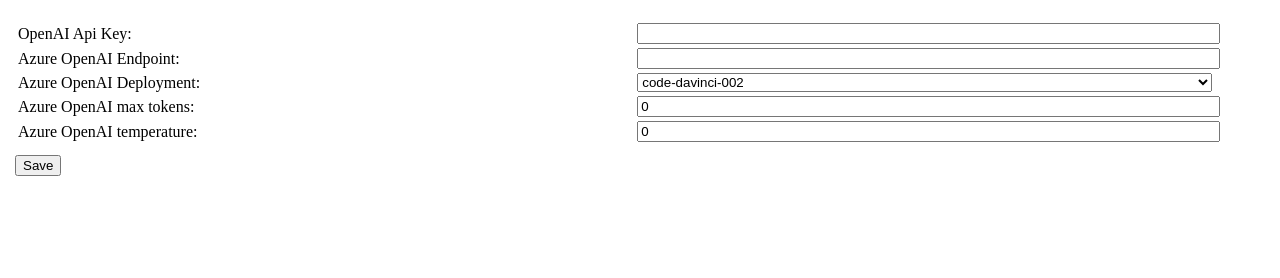
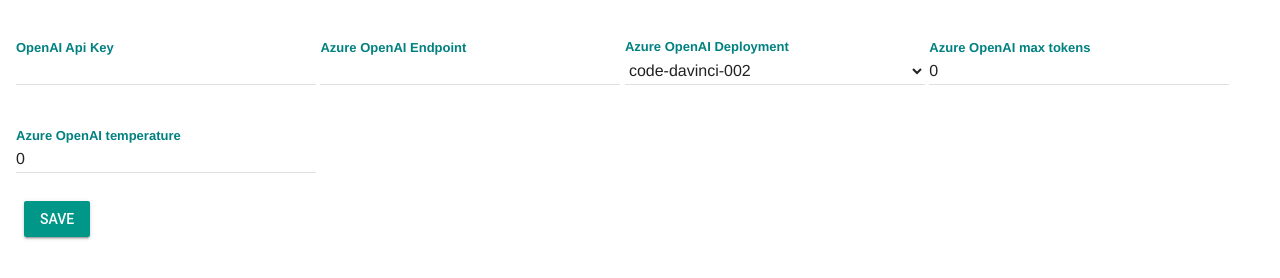
Before and after one commit to afrancoc2000/openai-summary-extension, a browser extension: page options/options.html in a window 1280 px wide. Drawn offline with nearby package versions, Linux system fonts and the light colour scheme.

Commit message:
styling options

```diff
--- a/options/options.css
+++ b/options/options.css
@@ -1,15 +1,14 @@
-body {
-  margin: 20px 15px;
+.demo-card-wide.mdl-card {
+  width: 100%;
+  padding: 16px;
 }
 
-button {
-    margin: 10px 0;
+.input-label {
+  font-size: small;
+  font-weight: bold;
+  color: teal;
 }
 
-table {
-    width: 100%;
+span#status {
+    margin-left: 10px;
 }
-
-input, select {
-    width: 92%;
-}
--- a/options/options.html
+++ b/options/options.html
@@ -2,32 +2,28 @@
 <html>
   <head>
     <title>My Test Extension Options</title>
+    <link rel="stylesheet" href="https://code.getmdl.io/1.3.0/material.teal-amber.min.css" />
     <link rel="stylesheet" href="./options.css" />
+    <script src="https://code.getmdl.io/1.3.0/material.min.js"></script>
   </head>
   <body>
-    <table>
-      <tr>
-        <td>
-          <label for="apiKey"> OpenAI Api Key:</label>
-        </td>
-        <td>
-          <input type="text" id="apiKey" />
-        </td>
-      </tr>
-      <tr>
-        <td>
-          <label for="endpoint"> Azure OpenAI Endpoint:</label>
-        </td>
-        <td>
-          <input type="text" id="endpoint" />
-        </td>
-      </tr>
-      <tr>
-        <td>
-          <label for="deployment"> Azure OpenAI Deployment:</label>
-        </td>
-        <td>
-            <select id="deployment">
+    <div class="demo-card-wide mdl-card">
+      <form action="#">
+        <div class="mdl-textfield mdl-js-textfield">
+          <label class="input-label" for="apiKey">OpenAI Api Key</label>
+          <input class="mdl-textfield__input" type="text" id="apiKey" />
+        </div>
+        <div class="mdl-textfield mdl-js-textfield">
+          <label class="input-label" for="endpoint">
+            Azure OpenAI Endpoint
+          </label>
+          <input class="mdl-textfield__input" type="text" id="endpoint" />
+        </div>
+        <div class="mdl-textfield mdl-js-textfield">
+          <label class="input-label" for="endpoint">
+            Azure OpenAI Deployment
+          </label>
+          <select id="deployment" class="mdl-textfield__input">
             <option value="code-davinci-002">code-davinci-002</option>
             <option value="text-davinci-003">text-davinci-003</option>
             <option value="gpt-3.5-turbo-0301">gpt-3.5-turbo-0301</option>
@@ -36,29 +32,31 @@
             <option value="gpt-4-0314">gpt-4-0314</option>
             <option value="gpt-4-32k-0314">gpt-4-32k-0314</option>
           </select>
-        </td>
-      </tr>
-      <tr>
-        <td>
-          <label for="maxTokens"> Azure OpenAI max tokens:</label>
-        </td>
-        <td>
-          <input type="text" id="maxTokens" />
-        </td>
-      </tr>
-      <tr>
-        <td>
-          <label for="temperature"> Azure OpenAI temperature:</label>
-        </td>
-        <td>
-          <input type="text" id="temperature" />
-        </td>
-      </tr>
-    </table>
+        </div>
+        <div class="mdl-textfield mdl-js-textfield">
+          <label class="input-label" for="maxTokens">
+            Azure OpenAI max tokens
+          </label>
+          <input class="mdl-textfield__input" type="text" pattern="[0-9]*" id="maxTokens" />
+          <span class="mdl-textfield__error">Input is not a valid number!</span>
+        </div>
+        <div class="mdl-textfield mdl-js-textfield">
+          <label class="input-label" for="temperature">
+            Azure OpenAI temperature
+          </label>
+          <input class="mdl-textfield__input" type="text" pattern="[0-1]*(\.[0-9]+)?" id="temperature"/>
+          <span class="mdl-textfield__error">Input is not a valid temperature!</span>
+        </div>
+      </form>
 
-    <div id="status"></div>
-    <button id="save">Save</button>
+      <div class="mdl-card__actions">
+        <button id="save" class="mdl-button mdl-js-button mdl-button--raised mdl-button--colored">
+          Save
+        </button>
+        <span id="status"></span>
+      </div>
 
+    </div>
     <script src="options.js"></script>
   </body>
 </html>
```
Lines whose indentation alone changed are shown as unchanged.
